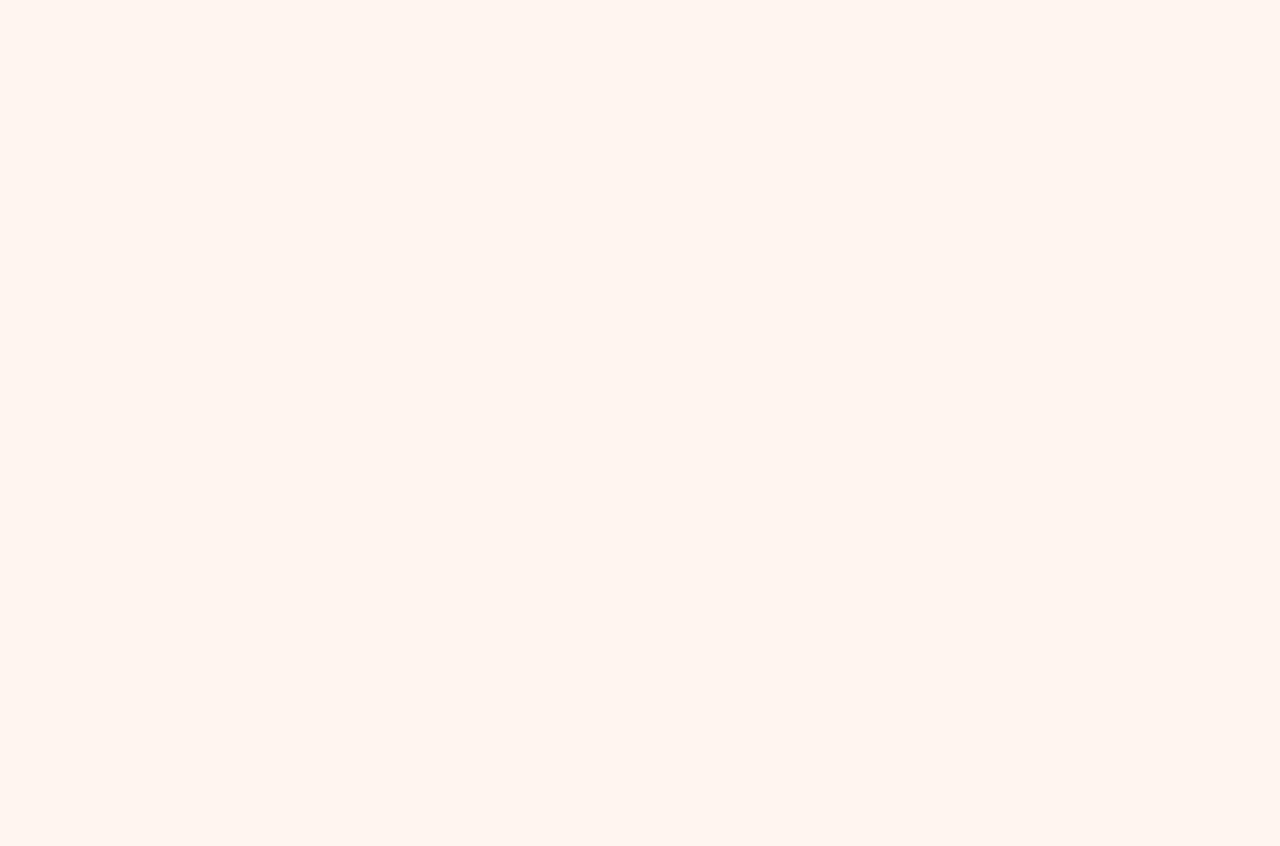
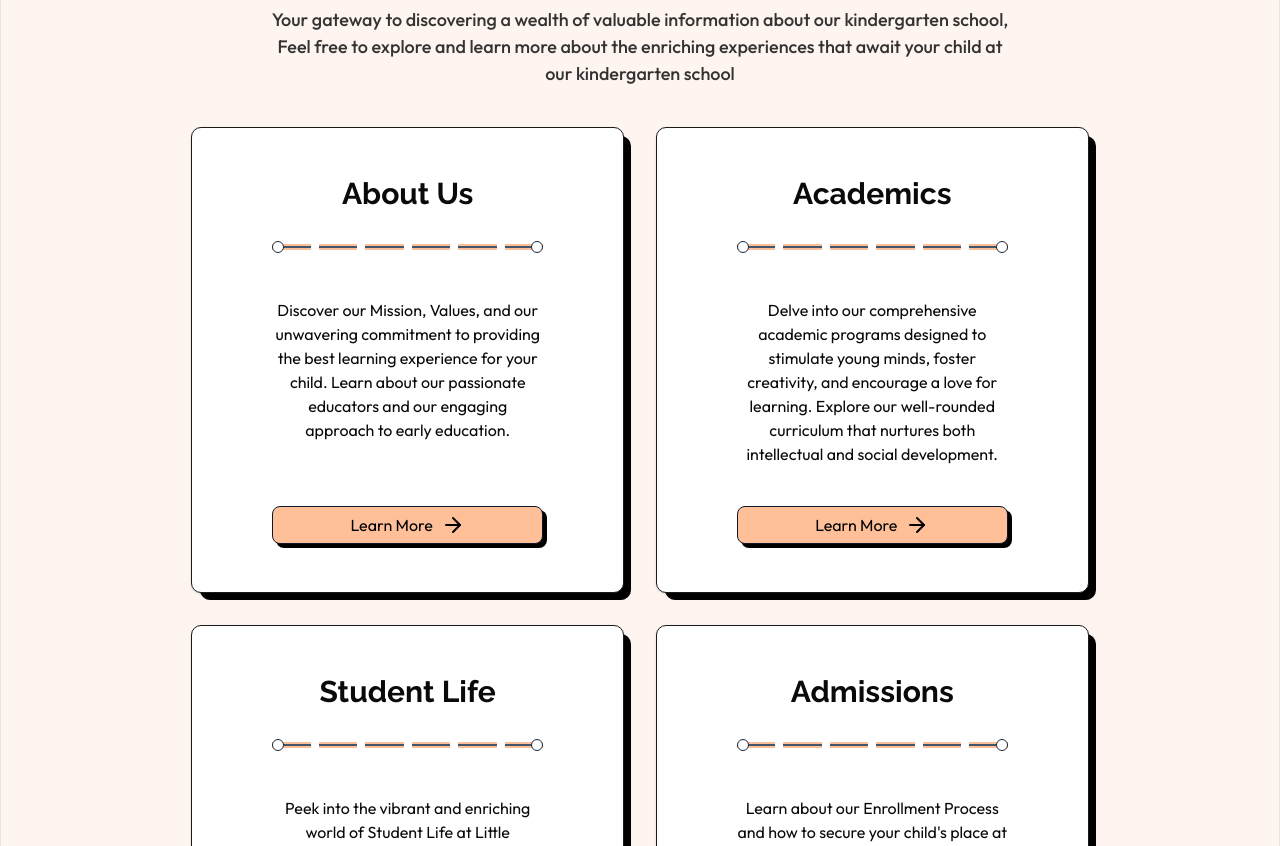
Before and after one commit to robiulsagor/school-project-with-nextjs, a Next.js app: page / in a window 1280 px wide. Shown: the part 3720-4566 px from the top of the page. Before the commit the page ends 3487 px from the top, so only its background shows below. Built offline with nearby package versions, Linux system fonts and the light colour scheme.

Commit message:
Add NavigatePage and NavigatePageCard components with layout and styling

```diff
--- /dev/null
+++ b/app/components/home/NavigatePage.tsx
@@ -0,0 +1,65 @@
+import SectionHeader from "../SectionHeader"
+import NavigatePageCard from "./NavigatePageCard"
+
+const navigatePageData = [
+    {
+        id: `1`,
+        title: `About Us`,
+        description: `Discover our Mission, Values, and our unwavering commitment to providing the best learning experience for your child. Learn about our passionate educators and our engaging approach to early education.`,
+        link: `/about-us`
+    },
+    {
+        id: `2`,
+        title: `Academics`,
+        description: `Delve into our comprehensive academic programs designed to stimulate young minds, foster creativity, and encourage a love for learning. Explore our well-rounded curriculum that nurtures both intellectual and social development.`,
+        link: `/academics`
+    },
+    {
+        id: `3`,
+        title: `Student Life`,
+        description: `Peek into the vibrant and enriching world of Student Life at Little Learners Academy. Discover the array of extracurricular activities, arts and crafts, sports, and social events that make our school experience truly memorable.`,
+        link: `/student-life`
+    },
+    {
+        id: `4`,
+        title: `Admissions`,
+        description: `Learn about our Enrollment Process and how to secure your child's place at Little Learners Academy. Find information about our admission requirements, application deadlines, and available spaces.`,
+        link: `/admissions`
+    },
+]
+
+
+const NavigatePage = () => {
+    return (
+        <section className="section">
+            <div className="container mt-12 py-10">
+                <SectionHeader
+                    subheading="Explore More"
+                    heading="Navigate through our Pages"
+                    description="Your gateway to discovering a wealth of valuable information about our kindergarten school, Feel free to explore and learn more about the enriching experiences that await your child at our kindergarten school"
+                />
+
+                <div className="grid grid-cols-2 gap-8 mt-10 w-[80%] mx-auto">
+                    {
+                        navigatePageData.map((item) => (
+                            <NavigatePageCard
+                                key={item.id}
+                                title={item.title}
+                                description={item.description}
+                                link={item.link}
+                            />
+                        ))
+                    }
+                </div>
+
+                {/* <NavigatePageCard />
+                <NavigatePageCard />
+                <NavigatePageCard />
+                <NavigatePageCard />
+            </div> */}
+            </div>
+        </section >
+    )
+}
+
+export default NavigatePage
--- /dev/null
+++ b/app/components/home/NavigatePageCard.tsx
@@ -0,0 +1,44 @@
+import { ArrowRight } from "lucide-react";
+import Link from "next/link";
+
+type NavigatePageProps = {
+    title: string;
+    description: string;
+    link: string;
+}
+
+const NavigatePageCard = ({ title, description, link }: NavigatePageProps) => {
+    return (
+        <div className="border border-gray-10 rounded-lg py-12 px-14 shadow hover:shadow-lg transition-shadow duration-300 flex  justify-center bg-white relative after:content-[''] after:absolute after:top-2 after:left-2 after:w-full after:h-full after:bg-black after:z-[-1] after:rounded-lg ">
+            <div className="w-[85%] flex flex-col gap-10 justify-between h-full">
+                <div >
+
+                    <h2 className="text-3xl text-center font-bold font-raleway">{title}</h2>
+                    <div className="grid grid-cols-6 gap-2 my-8">
+                        {
+                            Array.from({ length: 6 }).map((_, i) => (
+                                <div key={i} className="w-full bg-orange-80 py-0.5 relative">
+                                    {(i == 0 || i == 5) && (
+                                        <div className={`absolute ${i == 0 ? 'left-0' : 'right-0'} top-1/2 -translate-y-1/2 w-3 h-3 border border-slate-800 rounded-full bg-white`}></div>
+                                    )}
+                                    <div className="border border-slate-600"> </div>
+                                </div>
+                            ))
+                        }
+
+                    </div>
+                    <p className="text-center mt-12">{description}</p>
+                </div>
+
+
+                <div className="relative">
+                    <Link href={link} className="border border-slate-900 text-center hover:underline flex items-center justify-center gap-2 bg-orange-80 w-full text-black py-1.5 rounded-md  z-10 relative hover:translate-1">Learn More <ArrowRight /> </Link>
+                    <span className="absolute top-1 left-1 w-full h-full bg-black rounded-md z-0"></span>
+                </div>
+            </div>
+
+        </div>
+    )
+}
+
+export default NavigatePageCard
--- a/app/page.tsx
+++ b/app/page.tsx
@@ -4,6 +4,7 @@ import Hero from "./components/home/Hero";
 import Navbar from "./components/Navbar";
 import TestimonialSection from "./components/home/TestimonialSection";
 import FAQSection from "./components/home/FAQSection"
+import NavigatePage from "./components/home/NavigatePage";
 
 export default function Home() {
   return (
@@ -14,6 +15,7 @@ export default function Home() {
       <BenefitSection />
       <TestimonialSection />
       <FAQSection />
+      <NavigatePage />
     </div>
   );
 }
```
